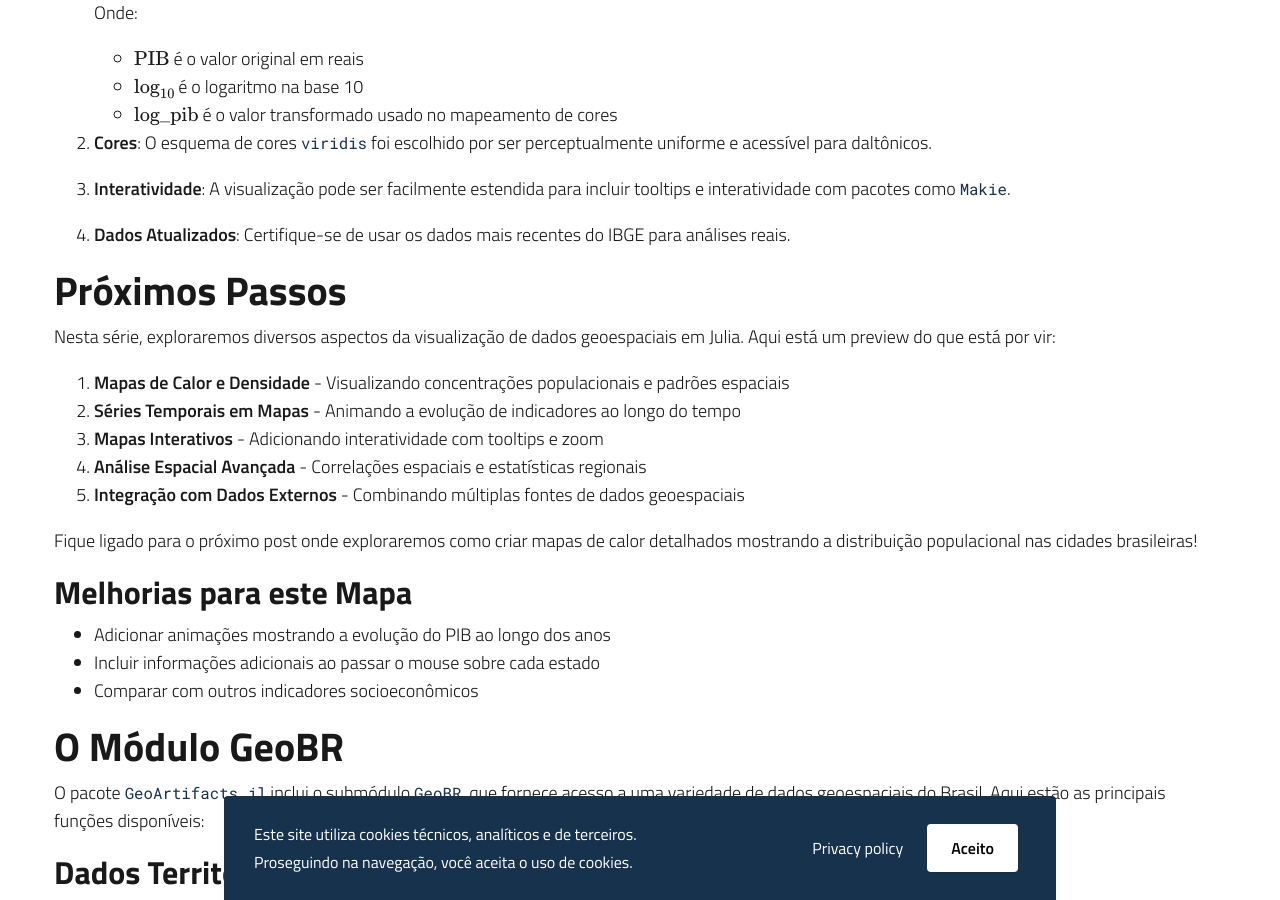
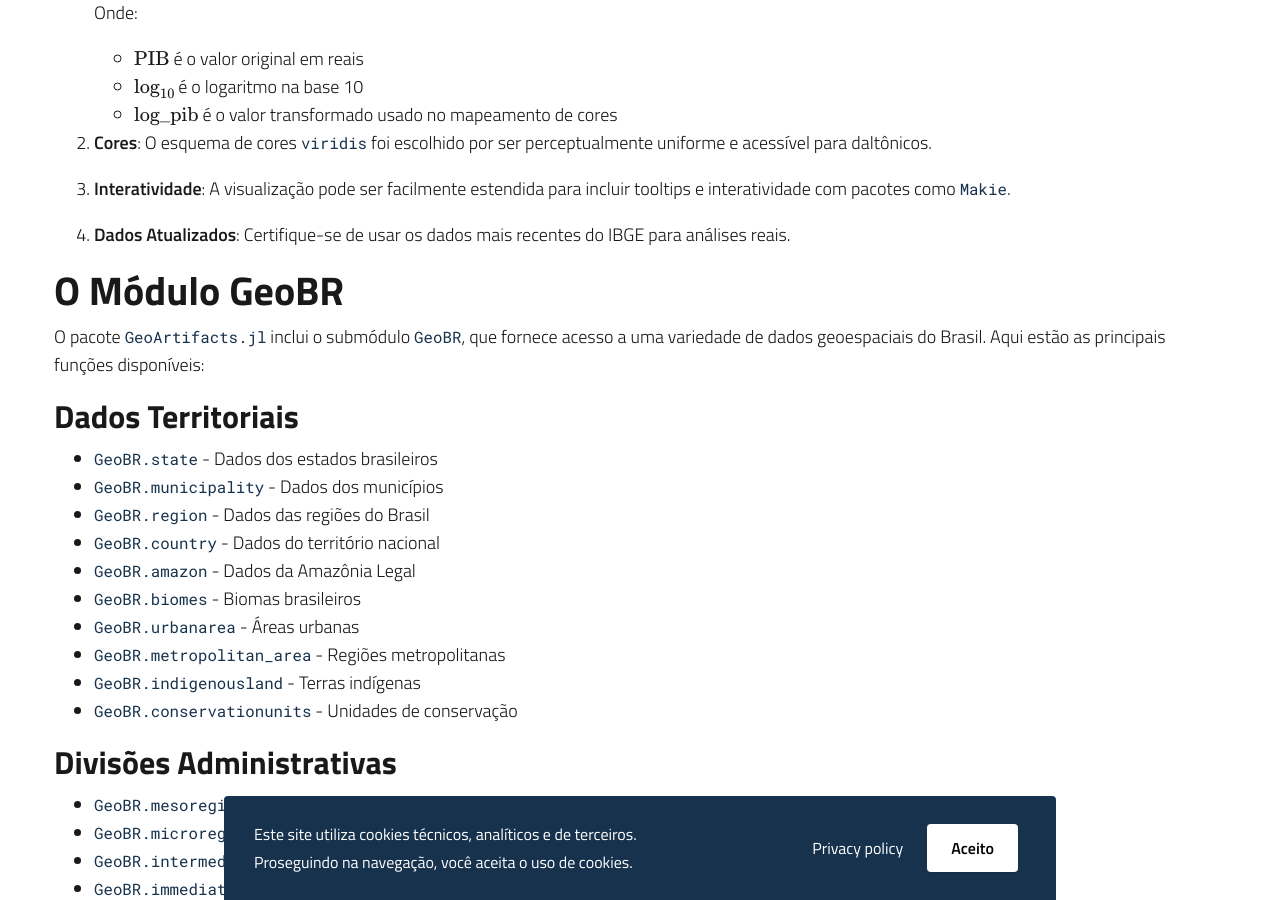
Before and after one commit to morrisonkuhlsen/morrisonkuhlsen, a Jekyll site: the page built from _posts/2025-07-06-visualizacao-pib-brasil-julia.md, in a window 1280 px wide and 900 px high, scrolled down 9850 px. Built offline with Jekyll 4.4.1, drawn with Linux system fonts in a browser that asks for light colours.

Commit message:
Remove 'Próximos Passos' section from the post

```diff
--- a/_posts/2025-07-06-visualizacao-pib-brasil-julia.md
+++ b/_posts/2025-07-06-visualizacao-pib-brasil-julia.md
@@ -424,23 +424,6 @@ Este exemplo demonstra como criar uma visualização geográfica interativa do P
 
 4. **Dados Atualizados**: Certifique-se de usar os dados mais recentes do IBGE para análises reais.
 
-## Próximos Passos
-
-Nesta série, exploraremos diversos aspectos da visualização de dados geoespaciais em Julia. Aqui está um preview do que está por vir:
-
-1. **Mapas de Calor e Densidade** - Visualizando concentrações populacionais e padrões espaciais
-2. **Séries Temporais em Mapas** - Animando a evolução de indicadores ao longo do tempo
-3. **Mapas Interativos** - Adicionando interatividade com tooltips e zoom
-4. **Análise Espacial Avançada** - Correlações espaciais e estatísticas regionais
-5. **Integração com Dados Externos** - Combinando múltiplas fontes de dados geoespaciais
-
-Fique ligado para o próximo post onde exploraremos como criar mapas de calor detalhados mostrando a distribuição populacional nas cidades brasileiras!
-
-### Melhorias para este Mapa
-- Adicionar animações mostrando a evolução do PIB ao longo dos anos
-- Incluir informações adicionais ao passar o mouse sobre cada estado
-- Comparar com outros indicadores socioeconômicos
-
 ## O Módulo GeoBR
 
 O pacote `GeoArtifacts.jl` inclui o submódulo `GeoBR`, que fornece acesso a uma variedade de dados geoespaciais do Brasil. Aqui estão as principais funções disponíveis:
```
